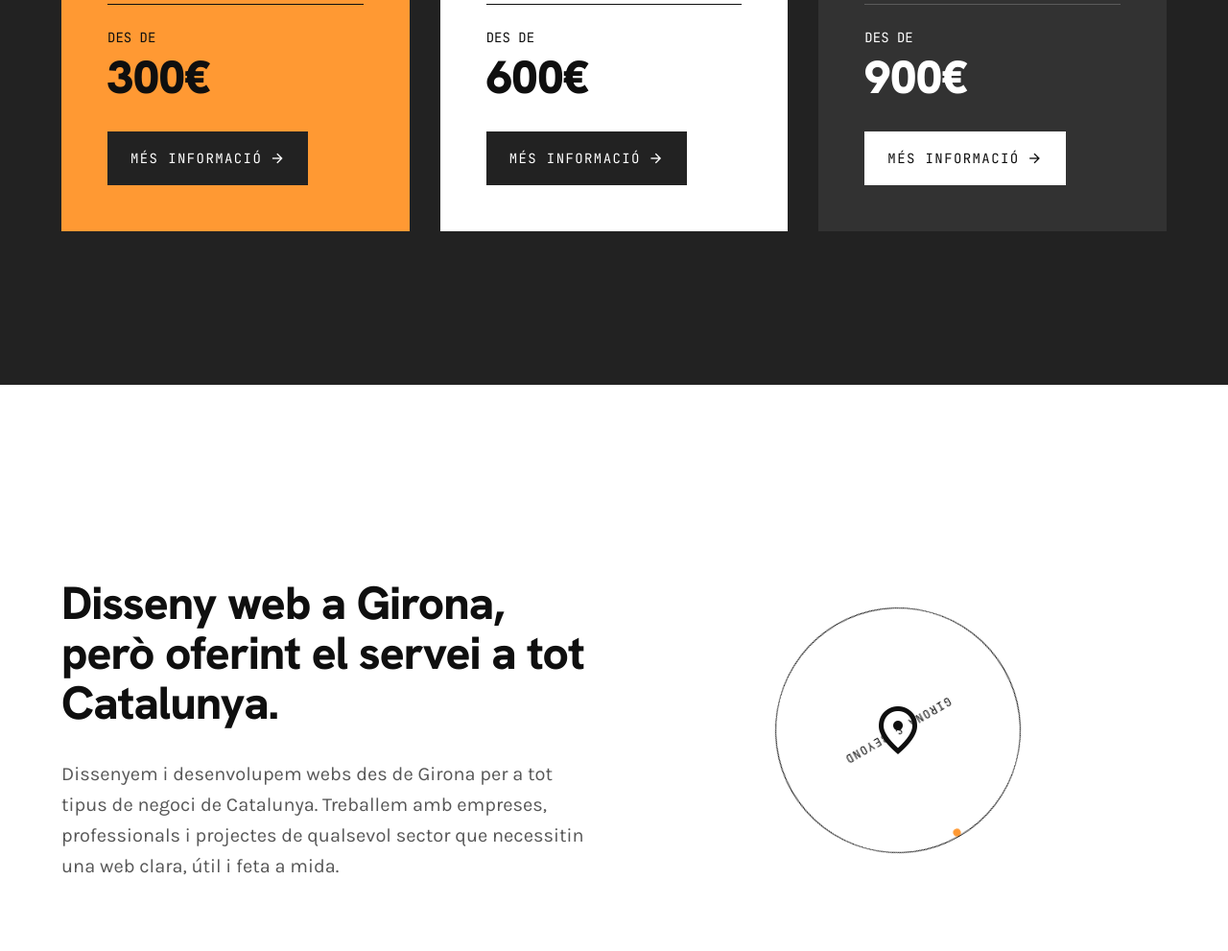
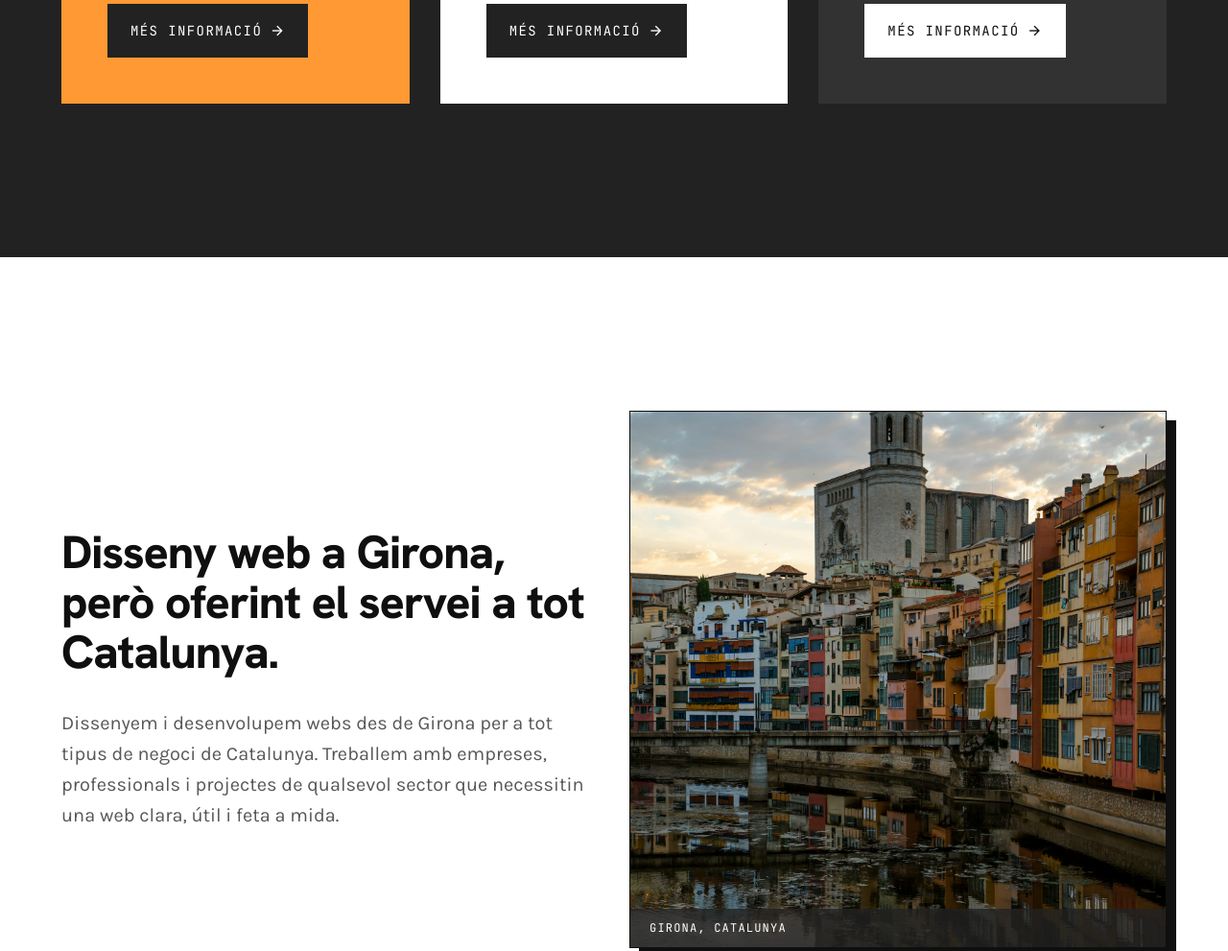
Before and after one commit to kodiaprojects-creator/kodia-web, a plain HTML site: page index.html in a window 1280 px wide. Shown: the part 4120-5111 px from the top of the page at 96% size. Drawn offline with nearby package versions, Linux system fonts and the light colour scheme.

Commit message:
Refine home visuals and update project covers
Remove service card prices, add a Girona photo, and refresh Vetfar and Nivell A representative images.

Co-authored-by: Cursor <cursoragent@cursor.com>

```diff
--- a/index.html
+++ b/index.html
@@ -272,36 +272,24 @@
                 <div class="bg-secondary p-12 text-kodia-black relative group hover:-translate-y-4 transition-transform duration-300 flex flex-col">
                     <span class="absolute top-4 right-4 bg-kodia-bg-dark text-white px-3 py-1 font-label-mono text-xs uppercase">Oferta actual</span>
                     <h3 class="font-headline-lg text-3xl mb-8">Web One Page</h3>
-                    <p class="font-body-md mb-12 h-24">Ideal per a llançaments de productes o serveis molt concrets. Tot el que necessites en una sola pàgina d'alt impacte.</p>
-                    <div class="border-t border-kodia-black pt-6 mt-auto">
-                        <span class="font-label-mono text-sm uppercase block mb-2">Des de</span>
-                        <span class="font-display-lg text-5xl font-black">300€</span>
-                    </div>
-                    <a href="/web-one-page/" class="mt-8 inline-flex items-center gap-2 bg-kodia-bg-dark text-white px-6 py-4 font-label-mono text-sm uppercase tracking-widest hover:bg-kodia-black transition-colors w-fit">
+                    <p class="font-body-md mb-12">Ideal per a llançaments de productes o serveis molt concrets. Tot el que necessites en una sola pàgina d'alt impacte.</p>
+                    <a href="/web-one-page/" class="mt-auto inline-flex items-center gap-2 bg-kodia-bg-dark text-white px-6 py-4 font-label-mono text-sm uppercase tracking-widest hover:bg-kodia-black transition-colors w-fit">
                         Més informació
                         <span class="material-symbols-outlined text-base" aria-hidden="true">arrow_forward</span>
                     </a>
                 </div>
                 <div class="bg-white p-12 text-kodia-black relative group hover:-translate-y-4 transition-transform duration-300 flex flex-col">
                     <h3 class="font-headline-lg text-3xl mb-8">Web corporativa</h3>
-                    <p class="font-body-md mb-12 h-24">L'aparador digital perfecte per al teu negoci. Múltiples seccions, blog i gestió de continguts fàcil.</p>
-                    <div class="border-t border-kodia-black pt-6 mt-auto">
-                        <span class="font-label-mono text-sm uppercase block mb-2">Des de</span>
-                        <span class="font-display-lg text-5xl font-black">600€</span>
-                    </div>
-                    <a href="/web-corporativa/" class="mt-8 inline-flex items-center gap-2 bg-kodia-bg-dark text-white px-6 py-4 font-label-mono text-sm uppercase tracking-widest hover:bg-secondary transition-colors w-fit">
+                    <p class="font-body-md mb-12">L'aparador digital perfecte per al teu negoci. Múltiples seccions, blog i gestió de continguts fàcil.</p>
+                    <a href="/web-corporativa/" class="mt-auto inline-flex items-center gap-2 bg-kodia-bg-dark text-white px-6 py-4 font-label-mono text-sm uppercase tracking-widest hover:bg-secondary transition-colors w-fit">
                         Més informació
                         <span class="material-symbols-outlined text-base" aria-hidden="true">arrow_forward</span>
                     </a>
                 </div>
                 <div class="bg-kodia-dark-gray p-12 text-white relative group hover:-translate-y-4 transition-transform duration-300 flex flex-col">
                     <h3 class="font-headline-lg text-3xl mb-8">Web a mida</h3>
-                    <p class="font-body-md mb-12 h-24">Estructures complexes, integracions amb el teu CRM o necessitats tècniques que surten del normal.</p>
-                    <div class="border-t border-white/20 pt-6 mt-auto">
-                        <span class="font-label-mono text-sm uppercase block mb-2">Des de</span>
-                        <span class="font-display-lg text-5xl font-black">900€</span>
-                    </div>
-                    <a href="/web-a-mida/" class="mt-8 inline-flex items-center gap-2 bg-white text-kodia-black px-6 py-4 font-label-mono text-sm uppercase tracking-widest hover:bg-secondary transition-colors w-fit">
+                    <p class="font-body-md mb-12">Estructures complexes, integracions amb el teu CRM o necessitats tècniques que surten del normal.</p>
+                    <a href="/web-a-mida/" class="mt-auto inline-flex items-center gap-2 bg-white text-kodia-black px-6 py-4 font-label-mono text-sm uppercase tracking-widest hover:bg-secondary transition-colors w-fit">
                         Més informació
                         <span class="material-symbols-outlined text-base" aria-hidden="true">arrow_forward</span>
                     </a>
@@ -318,13 +306,17 @@
                         Dissenyem i desenvolupem webs des de Girona per a tot tipus de negoci de Catalunya. Treballem amb empreses, professionals i projectes de qualsevol sector que necessitin una web clara, útil i feta a mida.
                     </p>
                 </div>
-                <div class="md:col-span-6 relative h-[400px] flex items-center justify-center">
-                    <div class="w-64 h-64 border border-kodia-black rounded-full flex items-center justify-center animate-spin-slow">
-                        <div class="w-2 h-2 bg-secondary rounded-full absolute top-0 left-1/2 -translate-x-1/2"></div>
-                        <span class="font-label-mono text-xs uppercase tracking-widest">Girona &amp; Beyond</span>
-                    </div>
-                    <div class="absolute inset-0 flex items-center justify-center">
-                        <span class="material-symbols-outlined text-kodia-black text-6xl">location_on</span>
+                <div class="md:col-span-6 relative">
+                    <div class="relative w-full aspect-[4/5] md:aspect-square border border-kodia-black overflow-hidden shadow-[10px_10px_0px_#0F0F0F]">
+                        <img
+                            class="w-full h-full object-cover object-[center_28%]"
+                            src="images/girona.jpg"
+                            alt="Cases de colors al riu Onyar i la catedral de Girona"
+                            loading="lazy"
+                        >
+                        <div class="absolute bottom-0 left-0 right-0 bg-kodia-bg-dark/80 text-white px-5 py-3">
+                            <p class="font-label-mono text-xs uppercase tracking-widest">Girona, Catalunya</p>
+                        </div>
                     </div>
                 </div>
             </div>
```
Also changed, not shown: images/girona.jpg (added), images/projectes/nivell-a.jpg, images/projectes/vetfar.jpg.
